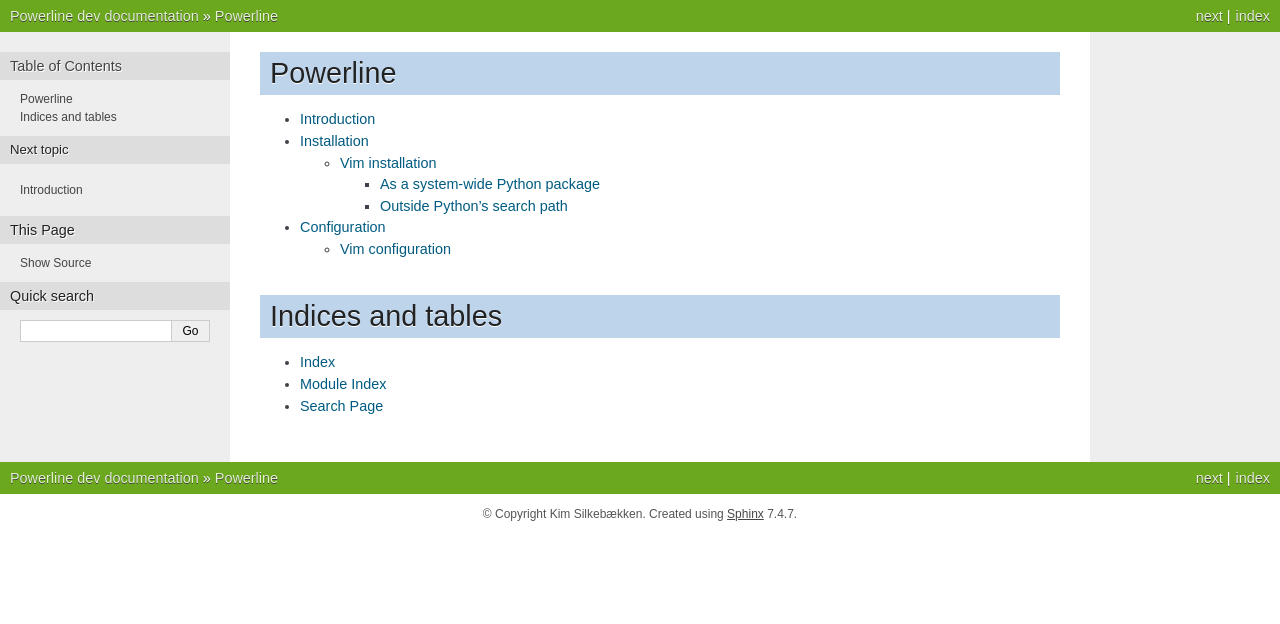
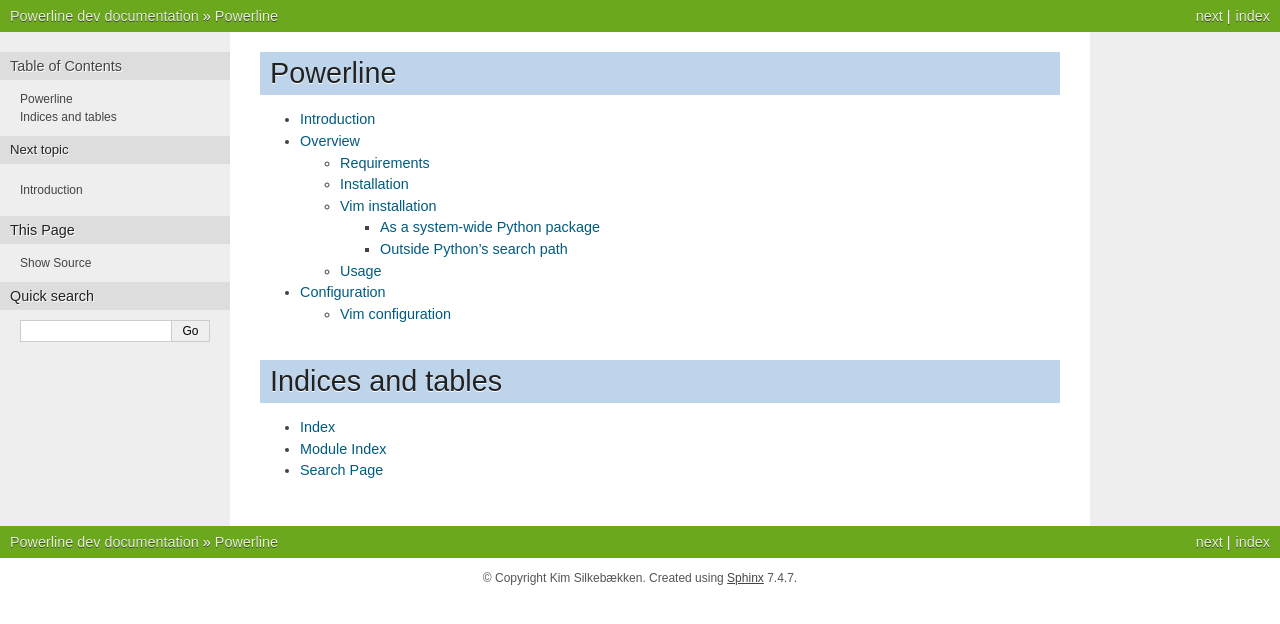
Before and after one commit to someyooyo/someyooyo, a Sphinx documentation site: the page built from docs/source/index.rst, in a window 1280 px wide. Shown: the top 624 px of the page. Built offline with Sphinx 7.4.7, drawn with Linux system fonts in a browser that asks for light colours.

Commit message:
Restructure docs

```diff
--- a/docs/source/index.rst
+++ b/docs/source/index.rst
@@ -6,7 +6,7 @@ Powerline
    :glob:
 
    introduction
-   installation
+   overview
    configuration
 
 Indices and tables
--- a/docs/source/installation.rst
+++ b/docs/source/overview.rst
@@ -1,5 +1,11 @@
+Overview
+========
+
+Requirements
+------------
+
 Installation
-============
+------------
 
 Powerline is intended to be installed as a system-wide Python package that
 can be easily included in other projects.
@@ -8,3 +14,6 @@ can be easily included in other projects.
    conflict with an unrelated project.
 
 .. include:: installation/vim.rst
+
+Usage
+-----
```
